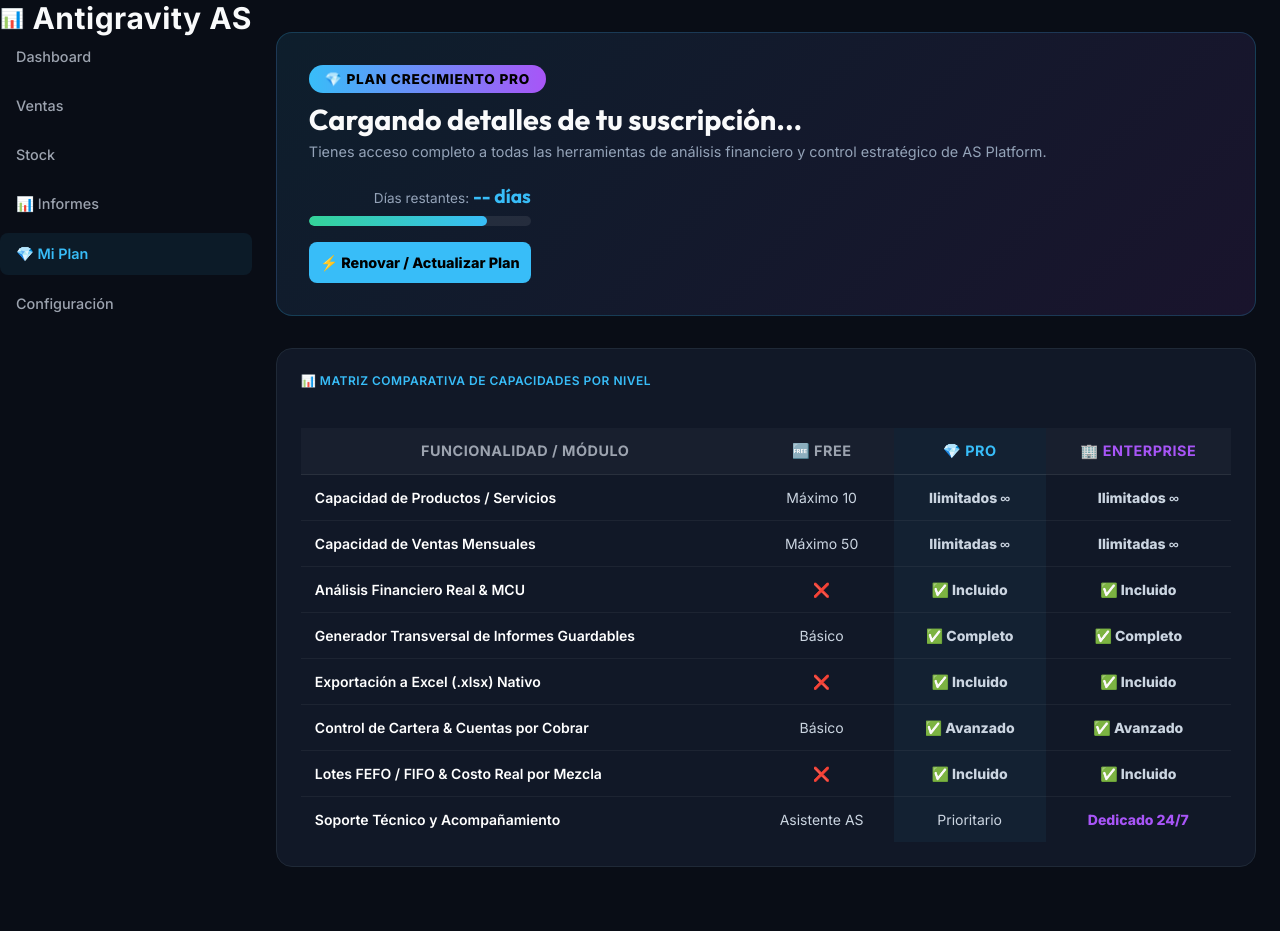
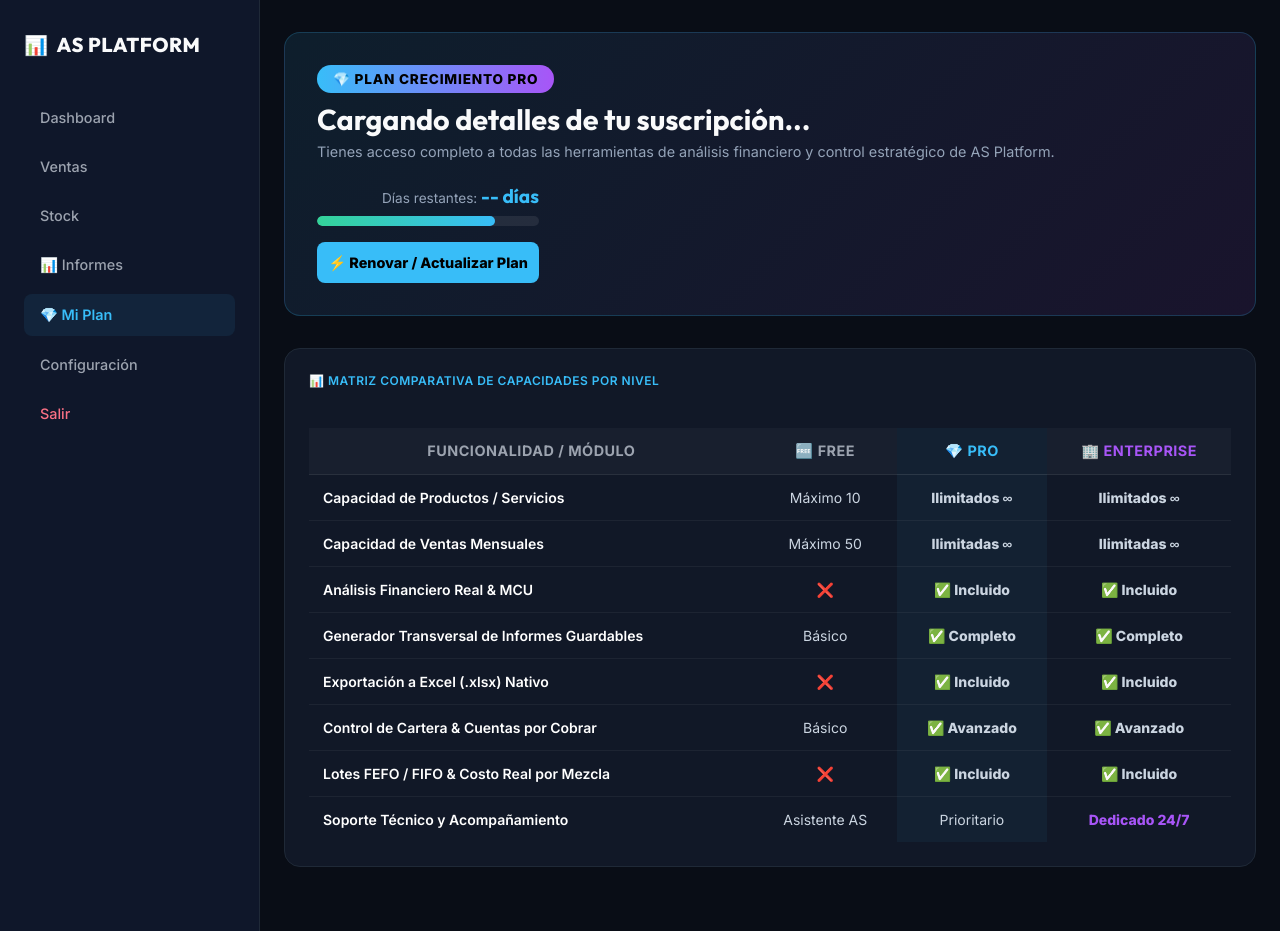
Before and after one commit to ingenieroillidge-lab/as-core, a Flask app: template templates/mi_plan.html in a window 1280 px wide. Run offline with Flask 3, Linux system fonts and the light colour scheme; the template is opened without the code that fills it, so the values that code supplies are empty.

Commit message:
Fix: Reemplazar logo temporal por la marca oficial AS PLATFORM by SDILLIDGE en mi_plan.html

```diff
--- a/templates/mi_plan.html
+++ b/templates/mi_plan.html
@@ -82,19 +82,18 @@
     </style>
 </head>
 <body>
-    <div class="navbar">
-        <div class="logo">
-            <h2>Antigravity <span>AS</span></h2>
-        </div>
-        <div class="nav-links">
-            <a href="/">Dashboard</a>
-            <a href="/ventas">Ventas</a>
-            <a href="/inventario">Stock</a>
-            <a href="/informes">📊 Informes</a>
-            <a href="/plan" class="active">💎 Mi Plan</a>
-            <a href="/configuracion">Configuración</a>
-        </div>
-    </div>
+    <nav>
+        <div class="logo" id="main-logo">AS PLATFORM</div>
+        <ul class="nav-links">
+            <li><a href="/">Dashboard</a></li>
+            <li><a href="/ventas">Ventas</a></li>
+            <li><a href="/inventario">Stock</a></li>
+            <li><a href="/informes">📊 Informes</a></li>
+            <li><a href="/plan" class="active">💎 Mi Plan</a></li>
+            <li><a href="/configuracion">Configuración</a></li>
+            <li><a href="/logout" style="color: #fb7185;">Salir</a></li>
+        </ul>
+    </nav>
 
     <main style="max-width: 1100px; margin: 2rem auto; padding: 0 1.5rem;">
         <div class="plan-header">
```
